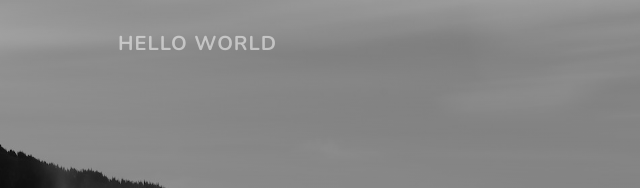
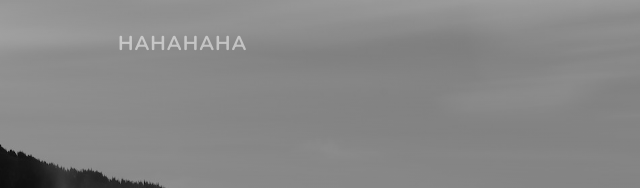
Before and after one commit to christianedc/christianedc.github.io123, a plain HTML site: page index.html in a window 1280 px wide. Shown: the top 188 px of the page, 0-640 px from the left. Drawn offline with nearby package versions, Linux system fonts and the light colour scheme.

Commit message:
Update index.html

```diff
--- a/index.html
+++ b/index.html
@@ -19,7 +19,7 @@
         <!-- Navigation-->
         <nav class="navbar navbar-expand-lg navbar-light fixed-top" id="mainNav">
             <div class="container px-4 px-lg-5">
-                <a class="navbar-brand" href="#page-top">HELLO WORLD</a>
+                <a class="navbar-brand" href="#page-top">HAHAHAHA</a>
                 <button class="navbar-toggler navbar-toggler-right" type="button" data-bs-toggle="collapse" data-bs-target="#navbarResponsive" aria-controls="navbarResponsive" aria-expanded="false" aria-label="Toggle navigation">
                     Menu
                     <i class="fas fa-bars"></i>
```
